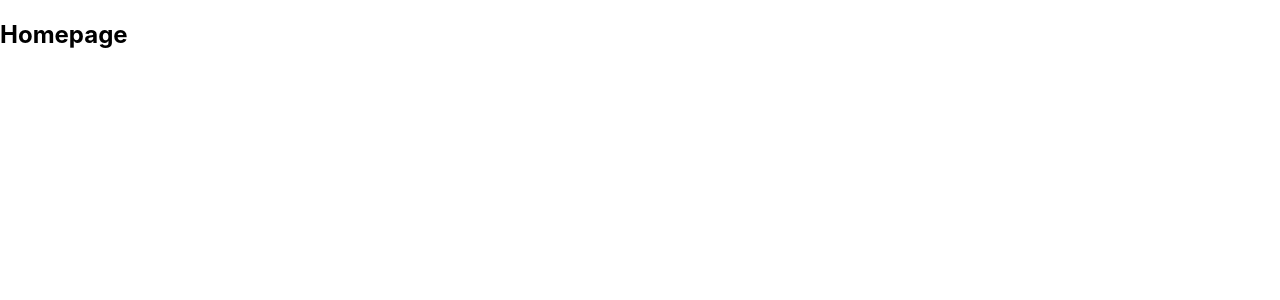
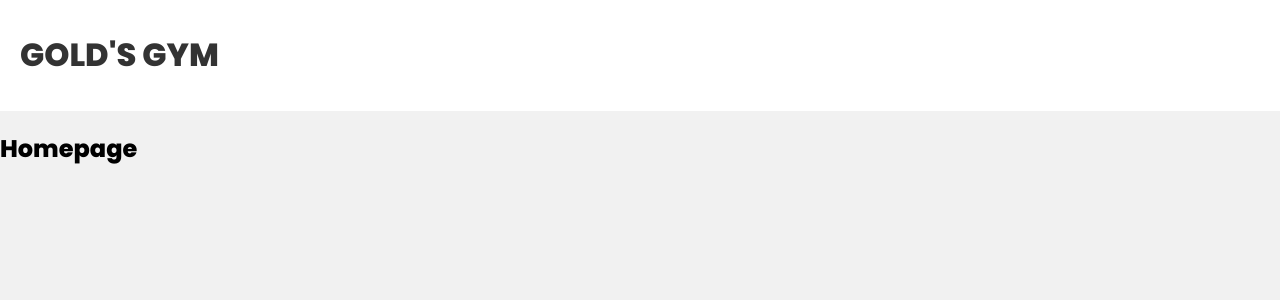
Before and after one commit to NaNshekhar04/MERN-P-1, a React (Create React App) app in the folder frontend/: page / in a window 1280 px wide. Shown: the top 300 px of the page. Built offline with nearby package versions, Linux system fonts and the light colour scheme.

Commit message:
Added Navbar Component + Few Basic Stylings !

```diff
--- a/frontend/src/App.js
+++ b/frontend/src/App.js
@@ -1,5 +1,5 @@
 import { BrowserRouter, Routes, Route } from 'react-router-dom';
-
+import Navbar from './components/Navbar';
 // pages and Components
 
 import { Home } from './pages/Home';
@@ -8,6 +8,7 @@
   return (
     <div className="App">
       <BrowserRouter>
+        <Navbar />
         <Routes>
           <Route
             path="/"
--- /dev/null
+++ b/frontend/src/components/Navbar.js
@@ -0,0 +1,18 @@
+import React from 'react'
+import { Link } from 'react-router-dom'
+
+const Navbar = () => {
+    return (
+        <header>
+            <div className="container">
+                <Link to="/">
+                    <h1>
+                        GOLD'S GYM
+                    </h1>
+                </Link>
+            </div>
+        </header>
+    )
+}
+
+export default Navbar
--- a/frontend/src/index.css
+++ b/frontend/src/index.css
@@ -1,13 +1,38 @@
-body {
-  margin: 0;
-  font-family: -apple-system, BlinkMacSystemFont, 'Segoe UI', 'Roboto', 'Oxygen',
-    'Ubuntu', 'Cantarell', 'Fira Sans', 'Droid Sans', 'Helvetica Neue',
-    sans-serif;
-  -webkit-font-smoothing: antialiased;
-  -moz-osx-font-smoothing: grayscale;
+/* google font */
+@import url('https://fonts.googleapis.com/css2?family=Poppins:wght@300;400;500;600;800&family=VT323&display=swap');
+
+/* layout */
+:root {
+  --primary: #1aac83;
+  --error: #e7195a;
 }
 
-code {
-  font-family: source-code-pro, Menlo, Monaco, Consolas, 'Courier New',
-    monospace;
+body {
+  background: #f1f1f1;
+  margin: 0;
+  font-family: "Poppins";
 }
+
+header {
+  background: #fff;
+}
+
+header .container {
+  max-width: 1400px;
+  margin: 0 auto;
+  padding: 10px 20px;
+  display: flex;
+  align-items: center;
+  justify-content: space-between;
+}
+
+header a {
+  color: #333;
+  text-decoration: none;
+}
+
+.pages {
+  max-width: 1400px;
+  padding: 20px;
+  margin: 0 auto;
+}
```
